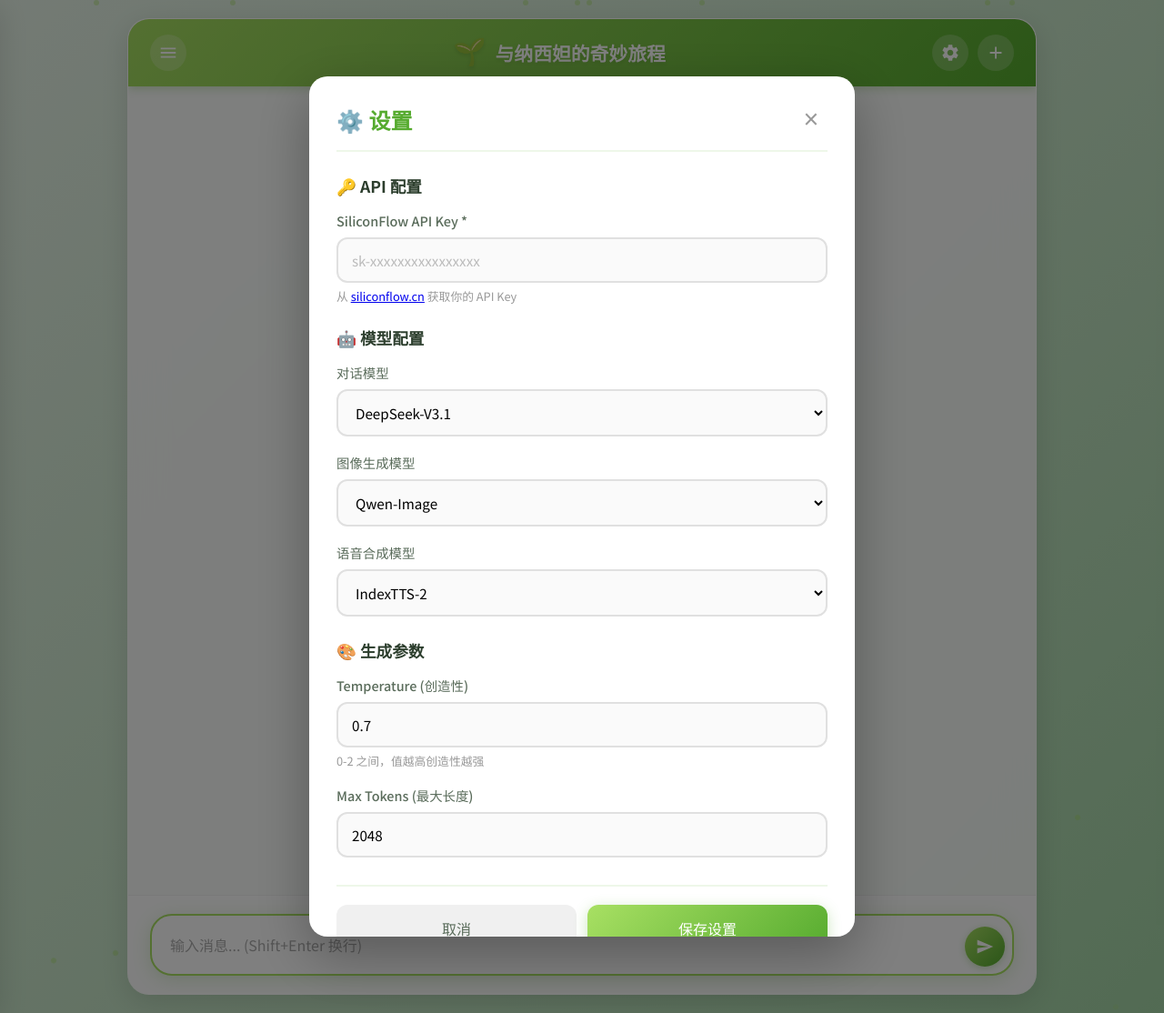
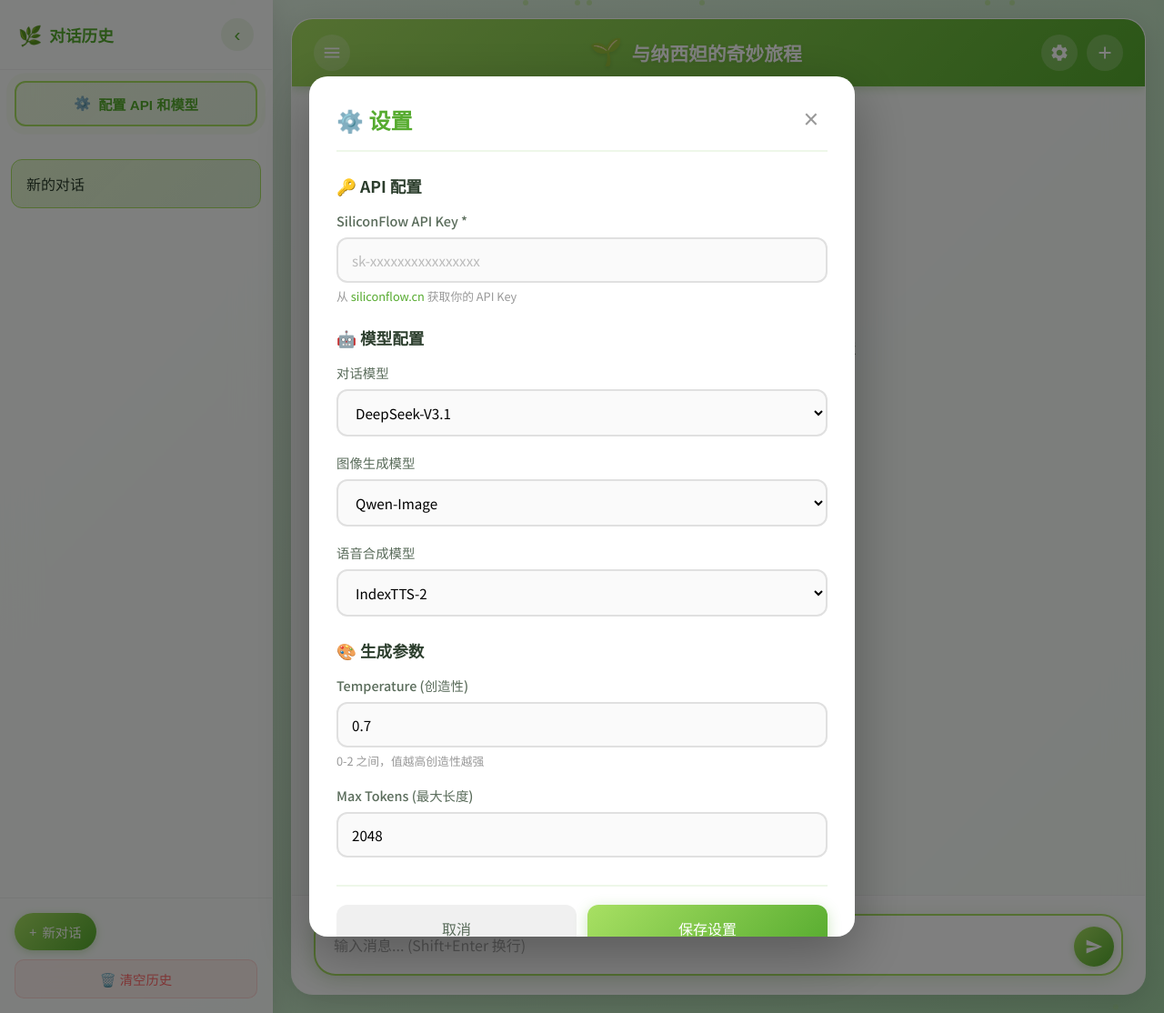
Before and after one commit to Oceannn233/chat-with-nahida, a Flask app: page / in a window 1280 px wide. Shown: the whole page at 91% size. Run offline with Flask 3, Linux system fonts and the light colour scheme.

Commit message:
feat: 优化设置面板交互体验
- 设置按钮移至侧边栏顶部，更显眼
- 首次进入自动展开侧边栏并高亮设置按钮
- 欢迎界面添加配置入口按钮
- 添加脉冲动画提示用户配置
- 优化未配置状态下的引导流程

```diff
--- a/templates/index.html
+++ b/templates/index.html
@@ -66,7 +66,7 @@
         .sidebar {
             width: 300px;
             height: 100%;
-            background: rgba(255, 255, 255, 0.85);
+            background: rgba(255, 255, 255, 0.9);
             backdrop-filter: blur(20px);
             border-right: 1px solid rgba(255, 255, 255, 0.5);
             display: flex;
@@ -95,6 +95,38 @@
             gap: 8px;
         }
         .sidebar-title::before { content: "🌿"; font-size: 1.2em; }
+
+        /* 设置按钮 - 侧边栏顶部 */
+        .sidebar-settings-btn {
+            width: 100%;
+            background: linear-gradient(135deg, rgba(168, 224, 99, 0.2), rgba(86, 171, 47, 0.15));
+            border: 2px solid var(--nahida-green-light);
+            color: var(--nahida-green-dark);
+            padding: 12px 16px;
+            border-radius: 12px;
+            font-size: 0.95em;
+            font-weight: 600;
+            cursor: pointer;
+            display: flex;
+            align-items: center;
+            justify-content: center;
+            gap: 8px;
+            transition: all var(--transition-fast);
+            margin-bottom: 12px;
+        }
+        .sidebar-settings-btn:hover {
+            background: linear-gradient(135deg, var(--nahida-green-light), var(--nahida-green-dark));
+            color: white;
+            transform: translateY(-2px);
+            box-shadow: 0 4px 15px rgba(86, 171, 47, 0.3);
+        }
+        .sidebar-settings-btn.pulse {
+            animation: pulse 2s infinite;
+        }
+        @keyframes pulse {
+            0%, 100% { box-shadow: 0 0 0 0 rgba(168, 224, 99, 0.7); }
+            50% { box-shadow: 0 0 0 10px rgba(168, 224, 99, 0); }
+        }
 
         .new-chat-btn {
             background: linear-gradient(135deg, var(--nahida-green-light), var(--nahida-green-dark));
@@ -202,22 +234,6 @@
             border-top: 1px solid rgba(0, 0, 0, 0.05);
         }
 
-        .settings-btn {
-            width: 100%;
-            background: rgba(86, 171, 47, 0.1);
-            border: 1px solid rgba(86, 171, 47, 0.2);
-            color: var(--nahida-green-dark);
-            padding: 10px;
-            border-radius: 10px;
-            cursor: pointer;
-            font-size: 0.9em;
-            transition: all var(--transition-fast);
-            margin-bottom: 10px;
-        }
-        .settings-btn:hover {
-            background: rgba(86, 171, 47, 0.2);
-        }
-
         .clear-history-btn {
             width: 100%;
             background: rgba(255, 107, 107, 0.1);
@@ -538,7 +554,11 @@
         .welcome-icon {
             font-size: 4em;
             margin-bottom: 20px;
-            animation: float 3s ease-in-out infinite;
+            animation: floatIcon 3s ease-in-out infinite;
+        }
+        @keyframes floatIcon {
+            0%, 100% { transform: translateY(0); }
+            50% { transform: translateY(-10px); }
         }
         .welcome-title {
             font-size: 1.8em;
@@ -549,8 +569,49 @@
         .welcome-subtitle {
             font-size: 1em;
             max-width: 400px;
+            margin: 0 auto 24px;
+            line-height: 1.6;
+        }
+
+        /* 欢迎界面的快速开始按钮 */
+        .welcome-actions {
+            display: flex;
+            flex-direction: column;
+            gap: 12px;
+            max-width: 280px;
             margin: 0 auto;
-            line-height: 1.6;
+        }
+        .welcome-btn {
+            padding: 14px 28px;
+            border-radius: 25px;
+            font-size: 1em;
+            font-weight: 500;
+            cursor: pointer;
+            transition: all var(--transition-fast);
+            border: none;
+            font-family: inherit;
+            display: flex;
+            align-items: center;
+            justify-content: center;
+            gap: 8px;
+        }
+        .welcome-btn-primary {
+            background: linear-gradient(135deg, var(--nahida-green-light), var(--nahida-green-dark));
+            color: white;
+            box-shadow: 0 4px 15px rgba(86, 171, 47, 0.3);
+            animation: pulse 2s infinite;
+        }
+        .welcome-btn-primary:hover {
+            transform: translateY(-2px);
+            box-shadow: 0 6px 20px rgba(86, 171, 47, 0.4);
+        }
+        .welcome-btn-secondary {
+            background: white;
+            color: var(--nahida-green-dark);
+            border: 2px solid var(--nahida-green-light);
+        }
+        .welcome-btn-secondary:hover {
+            background: rgba(168, 224, 99, 0.1);
         }
 
         /* 设置面板 */
@@ -673,6 +734,13 @@
             margin-top: 6px;
             line-height: 1.4;
         }
+        .form-hint a {
+            color: var(--nahida-green-dark);
+            text-decoration: none;
+        }
+        .form-hint a:hover {
+            text-decoration: underline;
+        }
 
         .settings-actions {
             display: flex;
@@ -756,20 +824,26 @@
 
     <div class="main-container">
         <!-- 侧边栏 -->
-        <div class="sidebar collapsed" id="sidebar">
+        <div class="sidebar" id="sidebar">
             <div class="sidebar-header">
                 <div class="sidebar-title">对话历史</div>
                 <button class="icon-button" id="sidebar-collapse-btn" title="收起">‹</button>
             </div>
+
+            <!-- 设置按钮放在侧边栏顶部 -->
+            <div style="padding: 12px 16px;">
+                <button class="sidebar-settings-btn" id="sidebar-settings-btn">
+                    <span>⚙️</span> 配置 API 和模型
+                </button>
+            </div>
+
             <div class="history-list" id="history-list"></div>
+
             <div class="sidebar-footer">
                 <button class="new-chat-btn" id="new-chat-btn-sidebar">
                     <span>+</span> 新对话
                 </button>
-                <button class="settings-btn" id="settings-btn-sidebar">
-                    ⚙️ 设置
-                </button>
-                <button class="clear-history-btn" id="clear-history-btn">
+                <button class="clear-history-btn" id="clear-history-btn" style="margin-top: 10px;">
                     🗑️ 清空历史
                 </button>
             </div>
@@ -806,7 +880,15 @@
                             <div class="welcome-title">你好呀，旅行者~</div>
                             <div class="welcome-subtitle">
                                 我是纳西妲，须弥的小吉祥草王。<br>
-                                有什么想和我聊的吗？
+                                在开始我们的对话之前，请先配置 API 设置
+                            </div>
+                            <div class="welcome-actions">
+                                <button class="welcome-btn welcome-btn-primary" id="welcome-config-btn">
+                                    ⚙️ 配置 API 设置
+                                </button>
+                                <button class="welcome-btn welcome-btn-secondary" id="welcome-start-btn">
+                                    💬 直接开始对话
+                                </button>
                             </div>
                         </div>
                     </div>
@@ -918,8 +1000,11 @@
             settingsCancel: document.getElementById('settings-cancel'),
             settingsSave: document.getElementById('settings-save'),
             settingsBtnHeader: document.getElementById('settings-btn-header'),
-            settingsBtnSidebar: document.getElementById('settings-btn-sidebar'),
+            sidebarSettingsBtn: document.getElementById('sidebar-settings-btn'),
             settingsStatus: document.getElementById('settings-status'),
+            // 欢迎界面按钮
+            welcomeConfigBtn: document.getElementById('welcome-config-btn'),
+            welcomeStartBtn: document.getElementById('welcome-start-btn'),
             // 设置表单
             settingApiKey: document.getElementById('setting-api-key'),
             settingChatModel: document.getElementById('setting-chat-model'),
@@ -1027,15 +1112,20 @@
             }
 
             renderHistoryList();
-            toggleSidebar(true);
             adjustTextareaHeight();
 
             // 检查是否需要显示设置
             if (!settings.apiKey) {
+                // 首次使用：展开侧边栏，高亮设置按钮，延迟弹出设置面板
+                toggleSidebar(false);
+                elements.sidebarSettingsBtn.classList.add('pulse');
                 setTimeout(() => {
                     openSettings();
-                    showSettingsStatus('请先配置 API Key 才能开始使用', 'warning');
-                }, 500);
+                    showSettingsStatus('请先配置 API Key 才能开始对话', 'warning');
+                }, 800);
+            } else {
+                // 已配置：收起侧边栏
+                toggleSidebar(true);
             }
         }
 
@@ -1061,8 +1151,11 @@
             elements.clearHistoryBtn.addEventListener('click', clearAllHistory);
 
             // 设置面板事件
+            elements.sidebarSettingsBtn.addEventListener('click', () => {
+                elements.sidebarSettingsBtn.classList.remove('pulse');
+                openSettings();
+            });
             elements.settingsBtnHeader.addEventListener('click', openSettings);
-            elements.settingsBtnSidebar.addEventListener('click', openSettings);
             elements.settingsClose.addEventListener('click', closeSettings);
             elements.settingsCancel.addEventListener('click', closeSettings);
             elements.settingsModal.addEventListener('click', (e) => {
@@ -1076,8 +1169,23 @@
                 }
                 settings = newSettings;
                 saveSettings();
+                elements.sidebarSettingsBtn.classList.remove('pulse');
                 showSettingsStatus('设置已保存！', 'success');
                 setTimeout(closeSettings, 800);
+            });
+
+            // 欢迎界面按钮
+            elements.welcomeConfigBtn.addEventListener('click', () => {
+                elements.sidebarSettingsBtn.classList.remove('pulse');
+                openSettings();
+            });
+            elements.welcomeStartBtn.addEventListener('click', () => {
+                if (!settings.apiKey) {
+                    openSettings();
+                    showSettingsStatus('请先配置 API Key', 'warning');
+                } else {
+                    toggleSidebar(true);
+                }
             });
 
             // 输入框自动调整高度
@@ -1110,6 +1218,7 @@
 
             // 检查 API Key
             if (!settings.apiKey) {
+                toggleSidebar(false);
                 openSettings();
                 showSettingsStatus('请先配置 API Key', 'warning');
                 return;
@@ -1414,16 +1523,42 @@
             state.sessions[newId] = [{ role: 'system', content: 'New Chat' }];
             state.activeSessionId = newId;
 
+            // 判断是否已配置 API Key
+            const isConfigured = settings.apiKey;
+
             elements.messagesContainer.innerHTML = `
                 <div class="welcome-message">
                     <div class="welcome-icon">🌱</div>
                     <div class="welcome-title">你好呀，旅行者~</div>
                     <div class="welcome-subtitle">
-                        我是纳西妲，须弥的小吉祥草王。<br>
-                        有什么想和我聊的吗？
+                        ${isConfigured
+                            ? '我是纳西妲，须弥的小吉祥草王。<br>有什么想和我聊的吗？'
+                            : '我是纳西妲，须弥的小吉祥草王。<br>在开始我们的对话之前，请先配置 API 设置'}
                     </div>
+                    ${!isConfigured ? `
+                    <div class="welcome-actions">
+                        <button class="welcome-btn welcome-btn-primary" id="welcome-config-btn">
+                            ⚙️ 配置 API 设置
+                        </button>
+                        <button class="welcome-btn welcome-btn-secondary" id="welcome-start-btn">
+                            💬 直接开始对话
+                        </button>
+                    </div>
+                    ` : ''}
                 </div>
             `;
+
+            // 重新绑定欢迎按钮事件
+            if (!isConfigured) {
+                document.getElementById('welcome-config-btn').addEventListener('click', () => {
+                    elements.sidebarSettingsBtn.classList.remove('pulse');
+                    openSettings();
+                });
+                document.getElementById('welcome-start-btn').addEventListener('click', () => {
+                    openSettings();
+                    showSettingsStatus('请先配置 API Key', 'warning');
+                });
+            }
 
             saveSessions();
             renderHistoryList();
@@ -1442,16 +1577,7 @@
             const messages = state.sessions[sessionId].slice(1);
 
             if (messages.length === 0) {
-                elements.messagesContainer.innerHTML = `
-                    <div class="welcome-message">
-                        <div class="welcome-icon">🌱</div>
-                        <div class="welcome-title">你好呀，旅行者~</div>
-                        <div class="welcome-subtitle">
-                            我是纳西妲，须弥的小吉祥草王。<br>
-                            有什么想和我聊的吗？
-                        </div>
-                    </div>
-                `;
+                startNewChat(false);
             } else {
                 messages.forEach(item => {
                     const content = typeof item.content === 'string'
```
